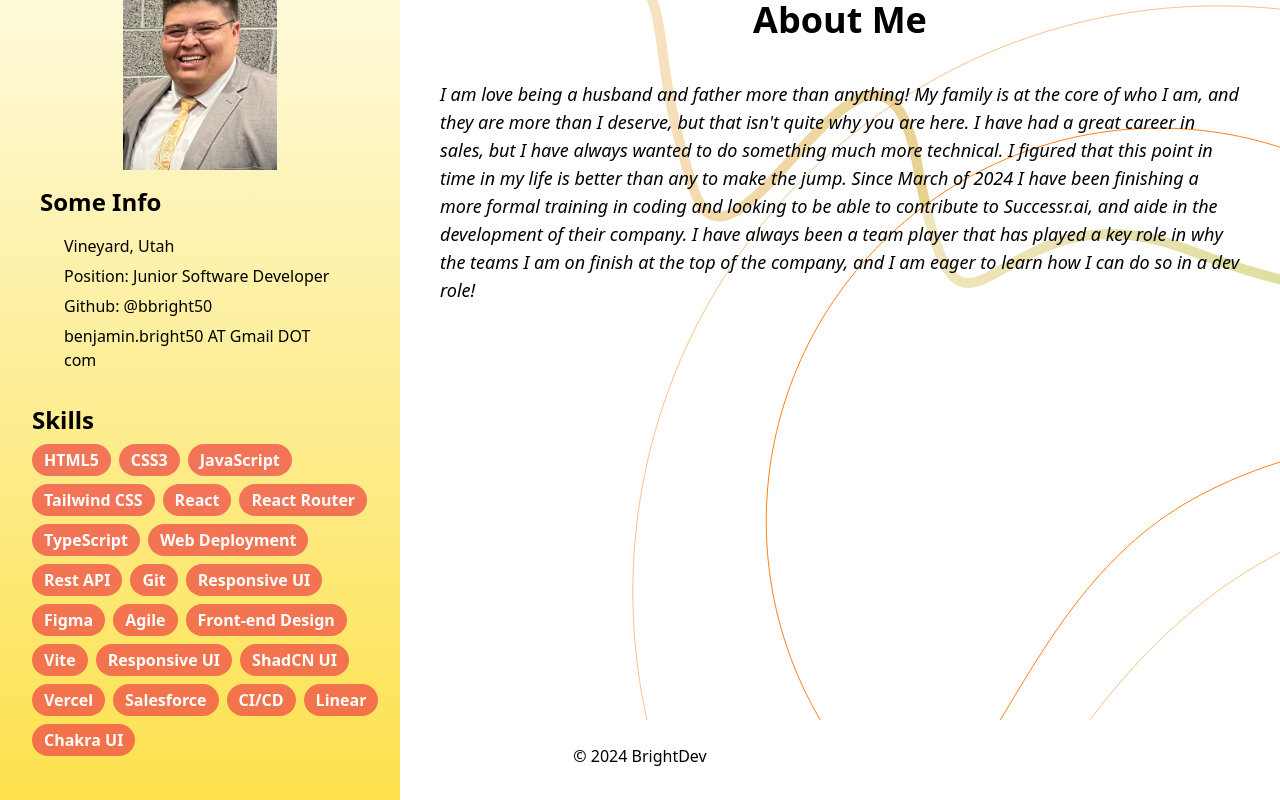
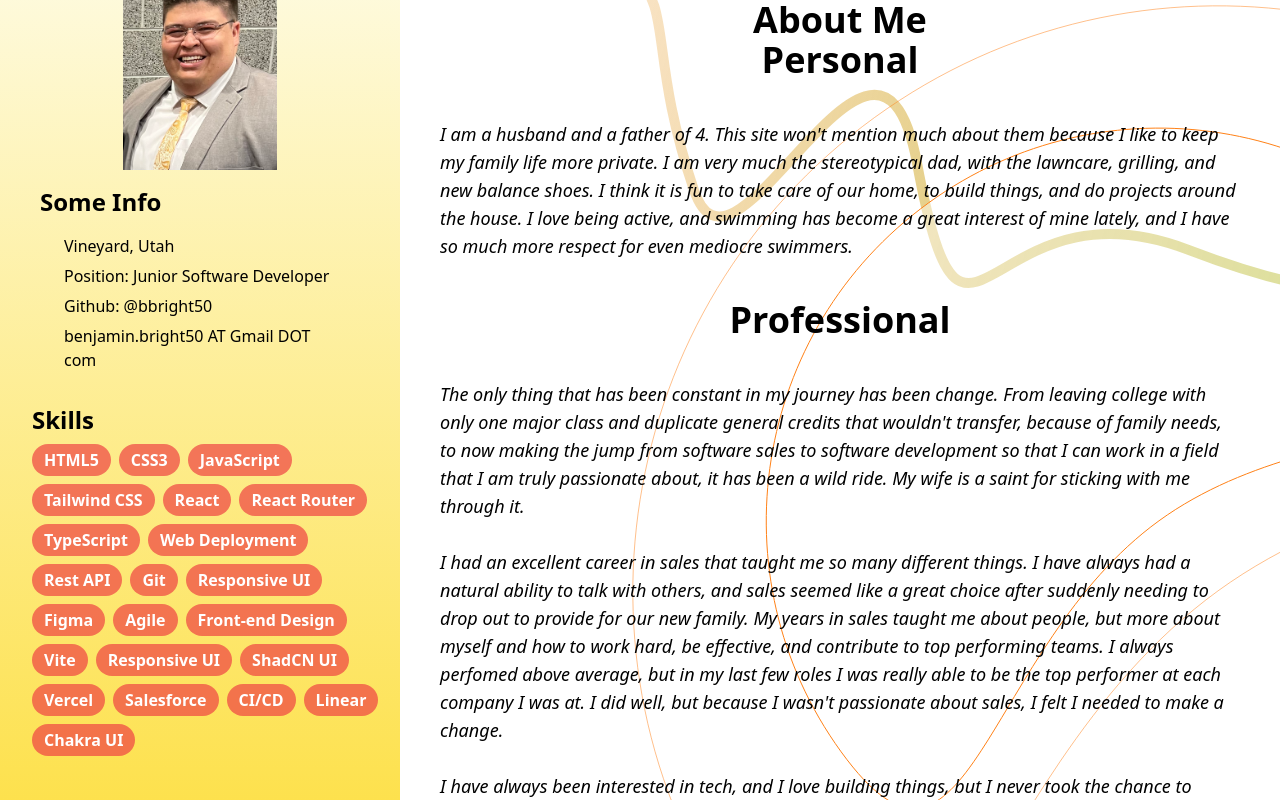
Before and after one commit to bbright50/personal-site, a React (Vite) app: page /about-me in a window 1280 px wide. Shown: the part 240-1040 px from the top of the page. Built offline with nearby package versions, Linux system fonts and the light colour scheme.

Commit message:
Updated AboutMe

```diff
--- a/src/pages/AboutMe.tsx
+++ b/src/pages/AboutMe.tsx
@@ -4,17 +4,47 @@ export default function AboutMe() {
     return (
         <div className="flex flex-col items-center bg-[url('src/assets/white-w-yellow-bg.svg')] w-full text-2xl pt-10 md:pt-20">
             <h1 className="font-bold text-4xl">About Me</h1>
+            <h1 className="font-bold text-4xl">Personal</h1>
             <p className="italic text-lg m-10">
-                I am love being a husband and father more than anything! My family is at
-                the core of who I am, and they are more than I deserve, but that
-                isn&apos;t quite why you are here. I have had a great career in sales,
-                but I have always wanted to do something much more technical. I figured
-                that this point in time in my life is better than any to make the jump.
-                Since March of 2024 I have been finishing a more formal training in
-                coding and looking to be able to contribute to Successr.ai, and aide in
-                the development of their company. I have always been a team player that
-                has played a key role in why the teams I am on finish at the top of the
-                company, and I am eager to learn how I can do so in a dev role!
+                I am a husband and a father of 4. This site won&apos;t mention much about them
+                because I like to keep my family life more private. I am very much the
+                stereotypical dad, with the lawncare, grilling, and new balance shoes.
+                I think it is fun to take care of our home, to build things, and do projects
+                around the house. I love being active, and swimming has become a great
+                interest of mine lately, and I have so much more respect for even mediocre swimmers.
+            </p>
+            <h1 className="font-bold text-4xl">Professional</h1>
+            <p className="italic text-lg m-10">
+                The only thing that has been constant in my journey has been change.
+                From leaving college with only one major class and duplicate general
+                credits that wouldn't transfer, because of family needs, to now making
+                the jump from software sales to software development so that I can
+                work in a field that I am truly passionate about, it has been a wild ride.
+                My wife is a saint for sticking with me through it.
+                <br />
+                <br />
+                I had an excellent career in sales that taught me so many different things.
+                I have always had a natural ability to talk with others, and sales seemed
+                like a great choice after suddenly needing to drop out to provide for our
+                new family. My years in sales taught me about people, but more about myself
+                and how to work hard, be effective, and contribute to top performing teams.
+                I always perfomed above average, but in my last few roles I was really able
+                to be the top performer at each company I was at. I did well, but because I
+                wasn't passionate about sales, I felt I needed to make a change.
+                <br />
+                <br />
+                I have always been interested in tech, and I love building things, but
+                I never took the chance to pursue software. Growing up my family was always
+                on the forefont of technology. We had a LAN in our house before most companies
+                did. When I started toying with the idea of a career change, I started learning,
+                on my own, the basics of HTML, CSS, and Javascript. Once I knew I would be
+                making a change, I started looking for coding bootcamps that could help me
+                not just learn the code, but how to use it in a career role. I was fortunate
+                to land an internship and let me continue to learn and not only expand my knowledge,
+                but get a good amount of practice in a startup setting. Now that I have received a more
+                formal training in a handful of coding languages and frameworks, I am
+                ready to move on from my current position as an intern to a Junior Developer role.
+                Here's to a(nother) brand-new journey!
             </p>
         </div>
     );
```
